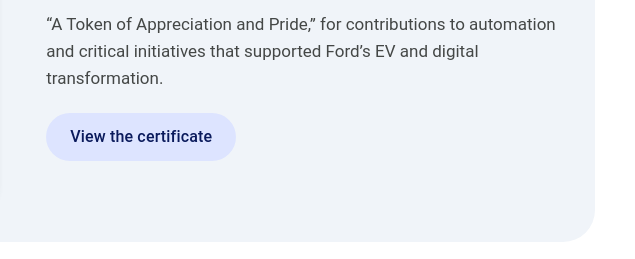
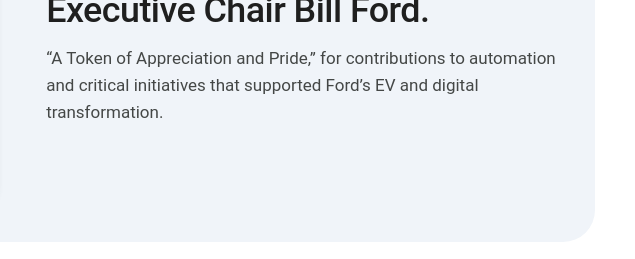
Before and after one commit to shreenidhi-dr/shree-portfolio, a plain HTML site: page index.html in a window 1280 px wide. Shown: the part 3439-3698 px from the top of the page, 645-1280 px from the left. Drawn offline with nearby package versions, Linux system fonts and the light colour scheme; a web font is replaced by a local one.

Commit message:
Update index.html

```diff
--- a/index.html
+++ b/index.html
@@ -1705,14 +1705,13 @@ table.rice { min-width: 540px; }
   <section class="sec" id="recognition" aria-labelledby="recog-title" style="padding-top:0">
     <div class="wrap">
       <figure class="cert-card">
-        <button type="button" class="cert-thumb" data-cert-open aria-haspopup="dialog" aria-label="View the recognition certificate full size">
+      <button type="button" class="cert-thumb" data-cert-open aria-haspopup="dialog" aria-label="View the recognition certificate full size">
           <img src="ford-recognition.webp" width="1280" height="853" alt="Certificate titled “A Token of Appreciation and Pride,” with Ford and Wipro logos and a framed note reading “Impressive work, Shreenidhi. – Bill Ford.”">
         </button>
         <figcaption class="cert-cap">
           <p class="kicker">Recognition</p>
           <h2 class="cert-title" id="recog-title">Recognized by Ford Executive Chair Bill Ford.</h2>
           <p class="txt">“A Token of Appreciation and Pride,” for contributions to automation and critical initiatives that supported Ford’s EV and digital transformation.</p>
-          <button type="button" class="btn tonal" data-cert-open aria-haspopup="dialog">View the certificate</button>
         </figcaption>
       </figure>
       <ul class="honor-grid" aria-label="Track record">
```
